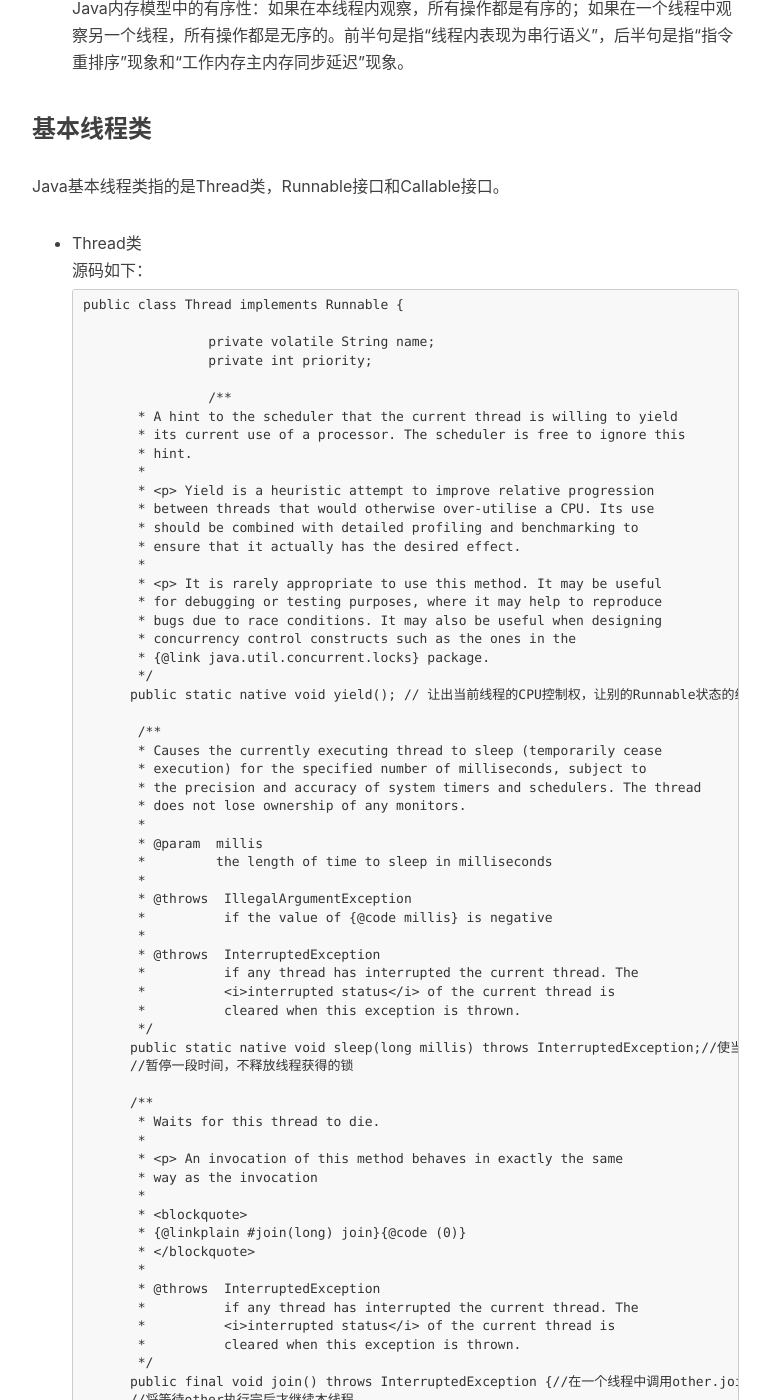
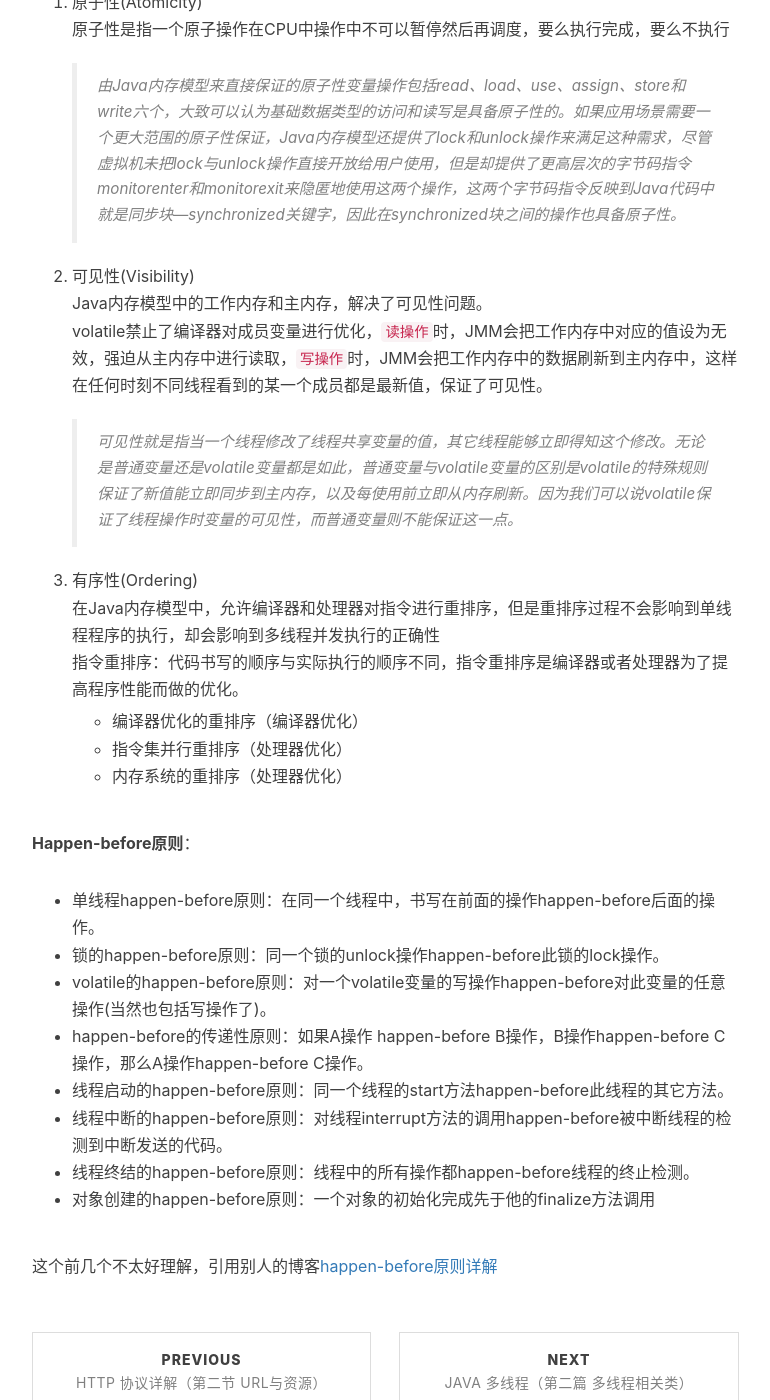
Before and after one commit to mxjesse/mxjesse.github.io, a Jekyll site: the page built from _posts/2019-06-18-Java 多线程.md, in a window 1280 px wide and 1400 px high, scrolled down 7037 px. Shown: the whole window, without its empty margins (233-1003 px from the left). Built offline with Jekyll 4.4.1, drawn with Linux system fonts in a browser that asks for light colours; nearby versions of some CDN libraries; our own code applies the rules of GitHub Pages for plain Markdown files; comment, search, counter and statistics services are not loaded; some of the changed text lies outside the part shown.

Commit message:
20190619提交多线程第二篇begin

````diff
--- a/_posts/2019-06-18-Java 多线程.md
+++ b/_posts/2019-06-18-Java 多线程.md
@@ -1,4 +1,4 @@
-## Java 多线程
+## Java 多线程（第一篇 - 一些原则和概念）
 
 ### 基本概念
 
@@ -70,7 +70,16 @@ wait(),notify()和notifyAll()都是Object类的方法。
 #### 内存模型
 Java内存模型用来屏蔽各种硬件和操作系统的内存差异，达到跨平台的内存访问效果，JLS（Java language specification，java语言规范）定义了一个统一的内存管理模型JMM（Java Memory Model），JMM描述了Java多线程执行的内存访问方式。
 
-硬件层面来说，CPU执行指令的速度非常快，远快于内存读取速度，为了缓解这种速度差，在CPU和内存之间，现代计算机都设计了很多级速度比内存快的高速缓存，储存了一些CPU频繁访问的变量，这样比直接去访问内存快很多。
+首先，储存管理可以分为三个层面：硬件层面、操作系统层面、应用程序层面。
+
+* 硬件层面：可以将存储体系分为外存、主存、高速缓存和寄存器，后三个统称为内存，对于CPU而言，寄存器就是CPU的工作内存，主存和高速缓存作为外存数据的缓冲。
+
+	>硬件层面来说，CPU执行指令的速度非常快，远快于内存读取速度，为了缓解这种速度差，在CPU和内存之间，现代计算机都设计了很多级速度比内存快的高速缓存，储存了一些CPU频繁访问的变量，这样比直接去访问内存快很多。
+
+* 操作系统层面：操作系统为了方便存储的管理，抽象出了地址空间的概念，将地址空间分段管理，分为代码段、数据段、共享段，数据段分为堆和栈等。
+* JMM是应用程序层为方便管理内存而抽象出来的内存模型，这种抽象模型依赖于操作系统地址空间的抽象，并最终落地到硬件层面，应用程序层就是为了屏蔽底层细节和差异，作为用户只要关心JMM是如何工作就行了，下图是JVM内存模型和硬件内存的关系。
+
+![JVM内存模型与硬件内存的关系](https://raw.githubusercontent.com/mxjesse/mxjesse.github.io/master/img_folder/201906/1560927040924.jpg)
 
 * Java内存模型规定了Java所有变量都储存在主内存中，此处主内存仅为虚拟机内存的一部分，而虚拟机内存也仅是计算机物理内存的一部分（计算机为虚拟机进程分配的那一部分）
 * Java内存模型分为主内存（main memory）和工作内存（working memory），主内存是所有线程共享的，工作内存不是共享的，每个线程自己有一个
@@ -96,99 +105,29 @@ JLS定义了线程对主存的操作：lock,unlock,read,load,use,assign,store,wr
 
 	>由Java内存模型来直接保证的原子性变量操作包括read、load、use、assign、store和write六个，大致可以认为基础数据类型的访问和读写是具备原子性的。如果应用场景需要一个更大范围的原子性保证，Java内存模型还提供了lock和unlock操作来满足这种需求，尽管虚拟机未把lock与unlock操作直接开放给用户使用，但是却提供了更高层次的字节码指令monitorenter和monitorexit来隐匿地使用这两个操作，这两个字节码指令反映到Java代码中就是同步块---synchronized关键字，因此在synchronized块之间的操作也具备原子性。
 
-	例如：`c++`包含三个院子操作，1将变量c的值取出到寄存器中 2.将寄存器中的值加1 3.将寄存器中的值赋值给c
 2. 可见性(Visibility)
 	Java内存模型中的工作内存和主内存，解决了可见性问题。
-	valatile禁止了编译器对成员变量进行优化，它修饰的成员变量在每次线程访问时，都强迫从内存中进行读取，当成员变量发生变化时，强迫线程将变化的值写入共享内存，这样在任何两个时刻看到的某一个成员变量的同一个值，保证了可见性。
+	volatile禁止了编译器对成员变量进行优化，`读操作`时，JMM会把工作内存中对应的值设为无效，强迫从主内存中进行读取，`写操作`时，JMM会把工作内存中的数据刷新到主内存中，这样在任何时刻不同线程看到的某一个成员都是最新值，保证了可见性。
 
 	>可见性就是指当一个线程修改了线程共享变量的值，其它线程能够立即得知这个修改。无论是普通变量还是volatile变量都是如此，普通变量与volatile变量的区别是volatile的特殊规则保证了新值能立即同步到主内存，以及每使用前立即从内存刷新。因为我们可以说volatile保证了线程操作时变量的可见性，而普通变量则不能保证这一点。
 
 3. 有序性(Ordering)
-	Java内存模型中的有序性：如果在本线程内观察，所有操作都是有序的；如果在一个线程中观察另一个线程，所有操作都是无序的。前半句是指“线程内表现为串行语义”，后半句是指“指令重排序”现象和“工作内存主内存同步延迟”现象。
+	在Java内存模型中，允许编译器和处理器对指令进行重排序，但是重排序过程不会影响到单线程程序的执行，却会影响到多线程并发执行的正确性
+	指令重排序：代码书写的顺序与实际执行的顺序不同，指令重排序是编译器或者处理器为了提高程序性能而做的优化。
 
-### 基本线程类
-Java基本线程类指的是Thread类，Runnable接口和Callable接口。
+	* 编译器优化的重排序（编译器优化）
+	* 指令集并行重排序（处理器优化）
+	* 内存系统的重排序（处理器优化）
 
-* Thread类
-  源码如下：
+**Happen-before原则**：
 
-  ```
-  public class Thread implements Runnable {
+* 单线程happen-before原则：在同一个线程中，书写在前面的操作happen-before后面的操作。
+* 锁的happen-before原则：同一个锁的unlock操作happen-before此锁的lock操作。
+* volatile的happen-before原则：对一个volatile变量的写操作happen-before对此变量的任意操作(当然也包括写操作了)。
+* happen-before的传递性原则：如果A操作 happen-before B操作，B操作happen-before C操作，那么A操作happen-before C操作。
+* 线程启动的happen-before原则：同一个线程的start方法happen-before此线程的其它方法。
+* 线程中断的happen-before原则：对线程interrupt方法的调用happen-before被中断线程的检测到中断发送的代码。
+* 线程终结的happen-before原则：线程中的所有操作都happen-before线程的终止检测。
+* 对象创建的happen-before原则：一个对象的初始化完成先于他的finalize方法调用
 
-  		private volatile String name;
-  		private int priority;
-
-  		/**
-	     * A hint to the scheduler that the current thread is willing to yield
-	     * its current use of a processor. The scheduler is free to ignore this
-	     * hint.
-	     *
-	     * <p> Yield is a heuristic attempt to improve relative progression
-	     * between threads that would otherwise over-utilise a CPU. Its use
-	     * should be combined with detailed profiling and benchmarking to
-	     * ensure that it actually has the desired effect.
-	     *
-	     * <p> It is rarely appropriate to use this method. It may be useful
-	     * for debugging or testing purposes, where it may help to reproduce
-	     * bugs due to race conditions. It may also be useful when designing
-	     * concurrency control constructs such as the ones in the
-	     * {@link java.util.concurrent.locks} package.
-	     */
-	    public static native void yield(); // 让出当前线程的CPU控制权，让别的Runnable状态的线程运行
-
-	     /**
-	     * Causes the currently executing thread to sleep (temporarily cease
-	     * execution) for the specified number of milliseconds, subject to
-	     * the precision and accuracy of system timers and schedulers. The thread
-	     * does not lose ownership of any monitors.
-	     *
-	     * @param  millis
-	     *         the length of time to sleep in milliseconds
-	     *
-	     * @throws  IllegalArgumentException
-	     *          if the value of {@code millis} is negative
-	     *
-	     * @throws  InterruptedException
-	     *          if any thread has interrupted the current thread. The
-	     *          <i>interrupted status</i> of the current thread is
-	     *          cleared when this exception is thrown.
-	     */
-	    public static native void sleep(long millis) throws InterruptedException;//使当前线程，
-	    //暂停一段时间，不释放线程获得的锁
-
-	    /**
-	     * Waits for this thread to die.
-	     *
-	     * <p> An invocation of this method behaves in exactly the same
-	     * way as the invocation
-	     *
-	     * <blockquote>
-	     * {@linkplain #join(long) join}{@code (0)}
-	     * </blockquote>
-	     *
-	     * @throws  InterruptedException
-	     *          if any thread has interrupted the current thread. The
-	     *          <i>interrupted status</i> of the current thread is
-	     *          cleared when this exception is thrown.
-	     */
-	    public final void join() throws InterruptedException {//在一个线程中调用other.join(),
-	    //将等待other执行完后才继续本线程。
-	        join(0);
-	    }
-
-	    public void interrupt() {//可以打断sleep()或join()状态
-	        if (this != Thread.currentThread())
-	            checkAccess();
-
-	        synchronized (blockerLock) {
-	            Interruptible b = blocker;
-	            if (b != null) {
-	                interrupt0();           // Just to set the interrupt flag
-	                b.interrupt(this);
-	                return;
-	            }
-	        }
-	        interrupt0();
-	    }
-  }
-  ```
+这个前几个不太好理解，引用别人的博客[happen-before原则详解](https://www.jianshu.com/p/1508eedba54d)
````
Also changed, not shown: _posts/2019-06-19-Java 多线程（第二篇 - 多线程相关类）.md (added, +88 -0 lines), img_folder/201906/1560927040924.jpg (added).
